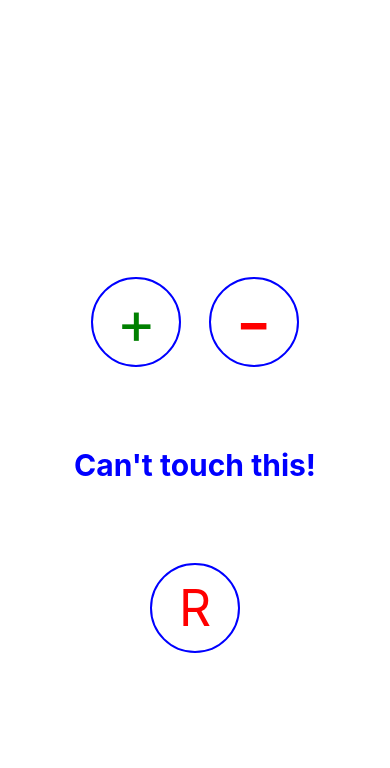
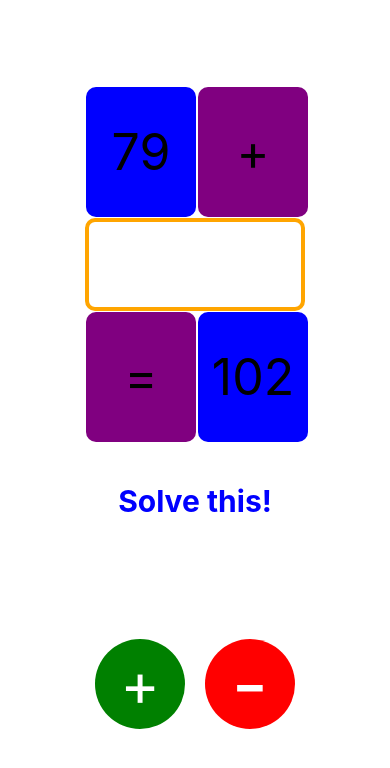
Before and after one commit to boeykokchin/PCMOB2Demo1, a React Native app: screen / in a window 390 px wide. Shown: the top 768 px of the page. Built offline with nearby package versions, Linux system fonts and the light colour scheme.

Commit message:
updated layout

```diff
--- a/App.js
+++ b/App.js
@@ -1,9 +1,9 @@
-import { StatusBar } from 'expo-status-bar';
 import React, { useState } from 'react';
 import { StyleSheet, Text, View, Button, TouchableOpacity } from 'react-native';
 
 export default function App() {
   let [count, setCount] = useState(0);
+  let [session, setSession] = useState(0);
 
   let addButtonPressed = () => {
     setCount((count += 1));
@@ -17,50 +17,91 @@ export default function App() {
     setCount(0);
   };
 
+  let firstNumber = Math.floor(Math.random() * 100);
+  let correctAnswer = Math.floor(Math.random() * 30);
+
   let showEncouragingText = () => {
     if (count >= 30) {
-      return 'You touch me 30 times! I liked!';
+      return 'Correct!';
     } else if (count >= 20) {
-      return 'You touch me 20 times already!';
+      return 'Correct!';
     } else if (count >= 10) {
-      return 'You touch me 10 times now!';
+      return 'Wrong!';
     } else {
-      return "Can't touch this!";
+      return 'Solve this!';
     }
   };
 
   return (
-    <View style={styles.container}>
+    <View style={[styles.container, { marginTop: 70 }]}>
       <TouchableOpacity onPress={resetButtonPressed}>
-        <Text style={{ fontSize: 70, color: 'white', textAlign: 'center' }}>
-          {count}
-        </Text>
+        <View style={styles.buttonRow}>
+          <View style={[styles.boxNumber, { backgroundColor: 'blue' }]}>
+            <Text style={{ fontSize: 50 }}>{firstNumber}</Text>
+          </View>
+          <View style={[styles.boxSign, { backgroundColor: 'purple' }]}>
+            <Text style={{ fontSize: 50 }}>+</Text>
+          </View>
+        </View>
+
+        <View
+          style={{
+            borderStyle: 'solid',
+            borderRadius: 10,
+            borderWidth: 4,
+            borderColor: 'orange',
+          }}
+        >
+          <Text
+            style={{
+              fontSize: 70,
+              color: 'white',
+              textAlign: 'center',
+            }}
+          >
+            {count}
+          </Text>
+        </View>
 
         <View style={styles.buttonRow}>
-          <TouchableOpacity
-            style={styles.circleButton}
-            onPress={addButtonPressed}
-          >
-            <Text style={{ fontSize: 60, color: 'green' }}>+</Text>
-          </TouchableOpacity>
-          <TouchableOpacity
-            style={styles.circleButton}
-            onPress={minusButtonPressed}
-          >
-            <Text style={{ fontSize: 80, color: 'red' }}>-</Text>
-          </TouchableOpacity>
+          <View style={[styles.boxSign, { backgroundColor: 'purple' }]}>
+            <Text style={{ fontSize: 50 }}>=</Text>
+          </View>
+          <View style={[styles.boxNumber, { backgroundColor: 'blue' }]}>
+            <Text style={{ fontSize: 50 }}>{firstNumber + correctAnswer}</Text>
+          </View>
         </View>
 
         <Text style={styles.text}>{showEncouragingText()}</Text>
 
-        <View style={styles.buttonRow}>
+        <View style={[styles.buttonRow, { marginTop: 100, marginBottom: 90 }]}>
           <TouchableOpacity
-            style={styles.circleButton}
-            onPress={resetButtonPressed}
+            style={[styles.circleButton, { backgroundColor: 'green' }]}
+            onPress={addButtonPressed}
           >
-            <Text style={{ fontSize: 50, color: 'red' }}>R</Text>
+            <Text style={{ fontSize: 60, color: 'white' }}>+</Text>
+          </TouchableOpacity>
+          <TouchableOpacity
+            style={[styles.circleButton, { backgroundColor: 'red' }]}
+            onPress={minusButtonPressed}
+          >
+            <Text style={{ fontSize: 80, color: 'white' }}>-</Text>
           </TouchableOpacity>
         </View>
+
+        {
+          //   <View style={styles.buttonRow}>
+          //   <TouchableOpacity
+          //     style={[
+          //       styles.circleButton,
+          //       { borderColor: 'red', borderWidth: 6, borderStyle: 'solid' },
+          //     ]}
+          //     onPress={resetButtonPressed}
+          //   >
+          //     <Text style={{ fontSize: 50, color: 'red' }}>R</Text>
+          //   </TouchableOpacity>
+          // </View>
+        }
       </TouchableOpacity>
     </View>
   );
@@ -78,8 +119,8 @@ const styles = StyleSheet.create({
     color: 'blue',
     fontSize: 30,
     fontWeight: 'bold',
-    marginTop: 70,
-    marginBottom: 70,
+    marginTop: 40,
+    marginBottom: 10,
     textAlign: 'center',
   },
 
@@ -105,10 +146,30 @@ const styles = StyleSheet.create({
     width: 90,
     alignItems: 'center',
     justifyContent: 'center',
-    borderColor: 'blue',
-    borderWidth: 2,
-    borderStyle: 'solid',
+    // borderColor: 'orange',
+    // borderWidth: 6,
+    // borderStyle: 'solid',
     borderRadius: 100,
+  },
+
+  boxNumber: {
+    margin: 1,
+    padding: 5,
+    height: 130,
+    width: '50%',
+    alignItems: 'center',
+    justifyContent: 'center',
+    borderRadius: 10,
+  },
+
+  boxSign: {
+    margin: 1,
+    padding: 5,
+    height: 130,
+    width: '50%',
+    alignItems: 'center',
+    justifyContent: 'center',
+    borderRadius: 10,
   },
 
   buttonRow: {
```
